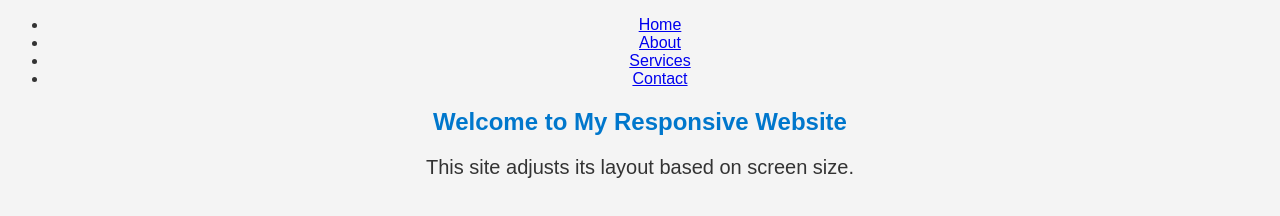
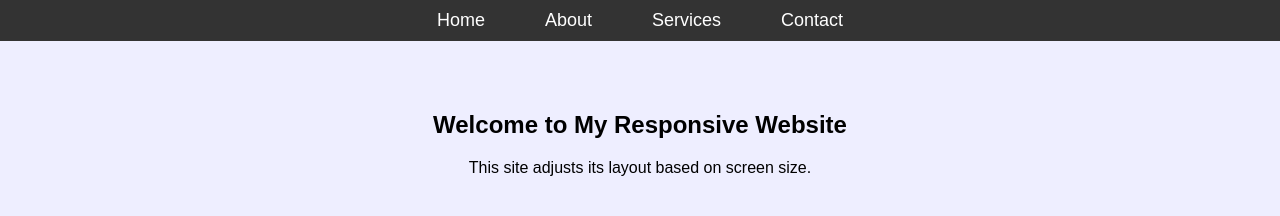
Before and after one commit to hojaelim/hojaelim.github.io, a plain HTML site: page index.html in a window 1280 px wide. Drawn offline with Linux system fonts and the light colour scheme.

Commit message:
Update style.css

```diff
--- a/style.css
+++ b/style.css
@@ -1,15 +1,39 @@
-/* style.css */
 body {
-    font-family: Arial, sans-serif;
-    background-color: #f4f4f4;
-    color: #333;
+    margin: 0;
+    font-family: 'Arial', sans-serif;
+    background-color: #eef;
     text-align: center;
 }
 
-h1 {
-    color: #0077cc;
+nav {
+    background-color: #333;
+    padding: 10px 0;
 }
 
-p {
-    font-size: 20px;
+nav ul {
+    list-style: none;
+    padding: 0;
+    margin: 0;
+    display: flex;
+    justify-content: center;
 }
+
+nav ul li {
+    margin: 0 15px;
+}
+
+nav ul li a {
+    color: white;
+    text-decoration: none;
+    font-size: 18px;
+    padding: 10px 15px;
+}
+
+nav ul li a:hover {
+    background-color: #0077cc;
+    border-radius: 5px;
+}
+
+section {
+    padding: 50px;
+}
```
